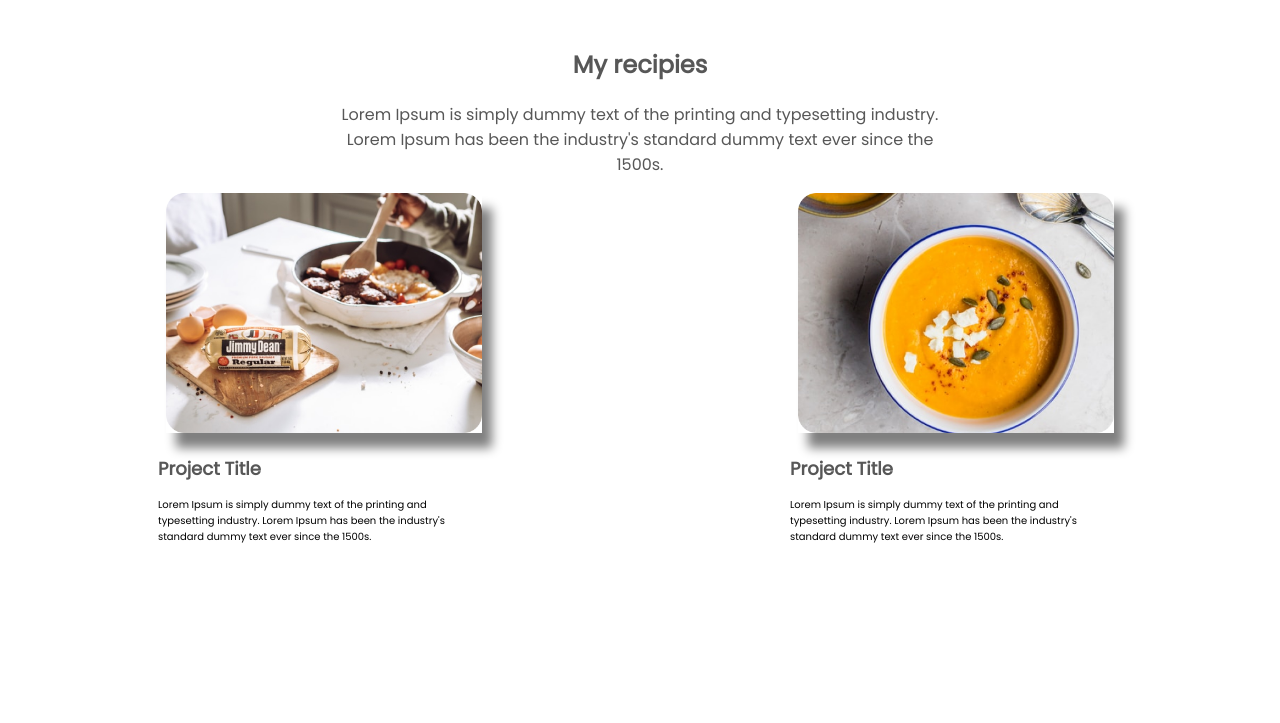
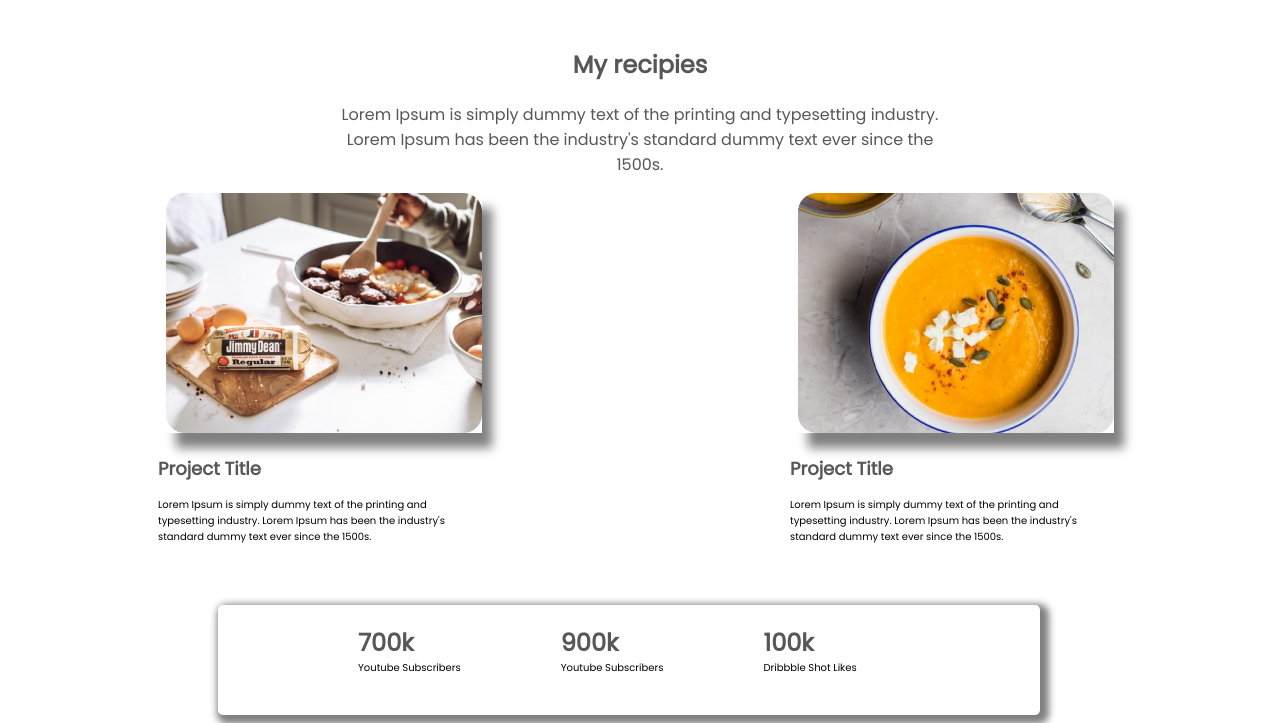
Before and after one commit to uh-shuvo/Eat-healthy-2, a plain HTML site: page index.html in a window 1280 px wide. Shown: the part 1111-1834 px from the top of the page. Before the commit the page ends 1674 px from the top, so only its background shows below. Drawn offline with Linux system fonts and the light colour scheme; a web font is replaced by a local one.

Commit message:
div added

```diff
--- a/index.html
+++ b/index.html
@@ -80,6 +80,21 @@
                 </div>
             </div>
         </section>
+
+        <section class="div-3">
+            <div class="div1">
+                <h2 class="common-bold">700k</h2>
+                <p class="common-p">Youtube Subscribers</p>
+            </div>
+            <div class="div2">
+                <h2 class="common-bold">900k</h2>
+                <p class="common-p">Youtube Subscribers</p>
+            </div>
+            <div class="div3">
+                <h2 class="common-bold">100k</h2>
+                <p class="common-p">Dribbble Shot Likes</p>
+            </div>
+        </section>
     </body>
 
 </html>
--- a/style.css
+++ b/style.css
@@ -107,3 +107,34 @@ h2 {
 .porject-lorem {
     font-size: 10px;
 }
+
+.div-3 {
+    display: flex;
+    margin-top: 50px;
+    width: 65%;
+    height: 110px;
+    box-shadow: 4px 4px 7px 5px gray;
+    border-radius: 5px;
+    margin-left: 210px;
+}
+
+.div1 {
+    margin-left: 140px;
+}
+
+.div2 {
+    margin-left: 100px;
+}
+
+.div3 {
+    margin-left: 100px;
+}
+
+.common-p {
+    font-size: 10px;
+}
+
+.common-bold {
+    font-weight: 900;
+    margin-bottom: -10px;
+}
```
